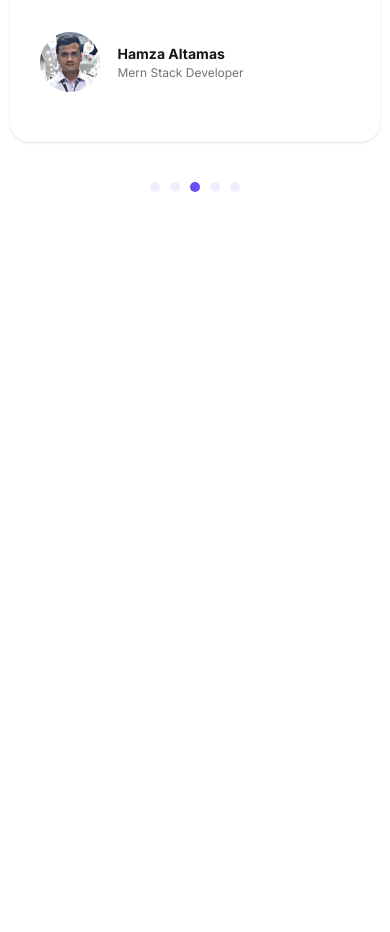
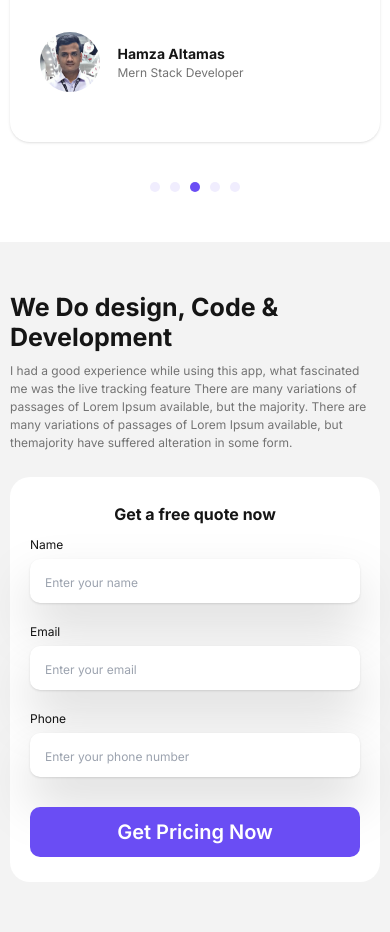
Before and after one commit to HamzaAltamas/Agenc-Tailwindcss-Responsive-Template, a plain HTML site: page index.html in a window 390 px wide. Shown: the part 8071-9003 px from the top of the page. Before the commit the page ends 8313 px from the top, so only its background shows below. Drawn offline with nearby package versions, Linux system fonts and the light colour scheme.

Commit message:
form part start added with responsive view

```diff
--- a/index.html
+++ b/index.html
@@ -714,7 +714,7 @@
         </div>
       </div>
       <div
-        class="container mx-auto flex justify-between px-[10px] md:px-[0] mt-[30px] md:mt-[58px]"
+        class="container mx-auto relative flex justify-between px-[10px] md:px-[0] mt-[30px] md:mt-[58px] lg:pt-[200px]"
       >
         <div
           class="w-full md:w-[32%] rounded-[20px] px-[30px] py-[50px] hidden md:block"
@@ -760,7 +760,7 @@
         </div>
 
         <div
-          class="w-full md:w-[32%] rounded-[20px] shadow drop-shadow-2*l px-[30px] py-[50px]"
+          class="w-full md:w-[32%] lg:absolute lg:top-[0] lg:left-[50%] lg:translate-x-[-50%] rounded-[20px] shadow drop-shadow-2*l px-[30px] py-[50px]"
         >
           <picture>
             <img src="quote.png" class="w-[58px] h-auto pb-[15px]" alt="" />
@@ -846,9 +846,9 @@
         </div>
       </div>
       <div
-        class="pt-[40px] container mx-auto flex px-[10px] md:px-[0] justify-center"
+        class="pt-[40px] lg:pt-[0] container mx-auto flex px-[10px] md:px-[0] justify-center"
       >
-        <ul class="flex gap-x-[10px]">
+        <ul class="flex gap-x-[10px] lg:mt-[-160px]">
           <li class="w-[10px] h-[10px] rounded-full bg-lightpurple"></li>
           <li class="w-[10px] h-[10px] rounded-full bg-lightpurple"></li>
           <li class="w-[10px] h-[10px] rounded-full bg-purple"></li>
@@ -858,5 +858,86 @@
       </div>
     </section>
     <!-- clients review end -->
+    <!-- form part start -->
+    <section
+      class="pb-[50px] md:pb-[80px] lg:pb-[100px] pt-[50px] md:pt-[80px] lg:pt-[100px] bg-primarybg"
+    >
+      <div class="container mx-auto md:flex px-[10px] md:px-[0]">
+        <div class="w-full md:w-[50%] flex items-center">
+          <div class="">
+            <h2
+              class="leading-[120%] md:w-[95%] lg:w-[478px] w-full text-[25px] md:text-[35px] lg:text-h2 pb-[10px] font-bold text-black"
+            >
+              We Do design, Code & Development
+            </h2>
+            <p
+              class="w-full text-ashtext text-[12px] lg:text-paratxt w-full md:w-[75%] lg:w-[80%]"
+            >
+              I had a good experience while using this app, what fascinated me
+              was the live tracking feature There are many variations of
+              passages of Lorem Ipsum available, but the majority. There are
+              many variations of passages of Lorem Ipsum available, but
+              themajority have suffered alteration in some form.
+            </p>
+          </div>
+        </div>
+        <div class="w-full md:w-[50%] flex justify-center">
+          <div
+            class="bg-white w-full md:w-full lg:w-[70%] rounded-[20px] py-[25px] md:py-[30px] px-[20px] mt-[25px] md:mt-[0]"
+          >
+            <h4
+              class="md:text-[20px] lg:text-h4 text-[16px] font-bold text-black md:pb-[20px] pb-[10px] text-center"
+            >
+              Get a free quote now
+            </h4>
+            <form action="" method="" class="flex flex-col">
+              <label
+                for="fname"
+                class="text-black md:text-paratxt text-[12px] pb-[5px]"
+                >Name</label
+              >
+              <input
+                type="text"
+                id="fname"
+                name="fname"
+                class="rounded-[10px] py-[10px] px-[15px] md:py-[15px] md:px-[20px] mb-[20px] shadow drop-shadow-2xl focus:outline-0 placeholder:text-[12px] md:placeholder:text-[16px] lg:placeholder:text-[20px]"
+                placeholder="Enter your name"
+              />
+              <label
+                for="email"
+                class="text-black md:text-paratxt text-[12px] pb-[5px]"
+                >Email</label
+              >
+              <input
+                type="email"
+                id="email"
+                name="email"
+                class="rounded-[10px] py-[10px] px-[15px] md:py-[15px] md:px-[20px] mb-[20px] shadow drop-shadow-2xl focus:outline-0 placeholder:text-[12px] md:placeholder:text-[16px] lg:placeholder:text-[20px]"
+                placeholder="Enter your email"
+              />
+              <label
+                for="phone"
+                class="text-black md:text-paratxt text-[12px] pb-[5px]"
+                >Phone</label
+              >
+              <input
+                type="number"
+                id="phone"
+                name="phone"
+                class="rounded-[10px] py-[10px] px-[15px] md:py-[15px] md:px-[20px] mb-[30px] shadow drop-shadow-2xl focus:outline-0 placeholder:text-[12px] md:placeholder:text-[16px] lg:placeholder:text-[20px]"
+                placeholder="Enter your phone number"
+              />
+              <button
+                type="submit"
+                class="px-[25px] py-[10px] text-[16px] md:text-[20px] lg:py-[15px] lg:px-[42px] overflow-hidden bg-purple text-white rounded-btnradious text-btntxt font-semibold relative after:absolute after:content-[''] after:w-[300px] after:h-[300px] after:rounded-full after:bg-lightpurple after:left-[50%] after:bottom-[-300px] after:translate-x-[-50%] after:duration-[500ms] hover:after:bottom-[-150px] duration-[500ms] hover:text-purple hover:bg-lightpurple"
+              >
+                <span class="relative z-[2]">Get Pricing Now</span>
+              </button>
+            </form>
+          </div>
+        </div>
+      </div>
+    </section>
+    <!-- form part end -->
   </body>
 </html>
```
